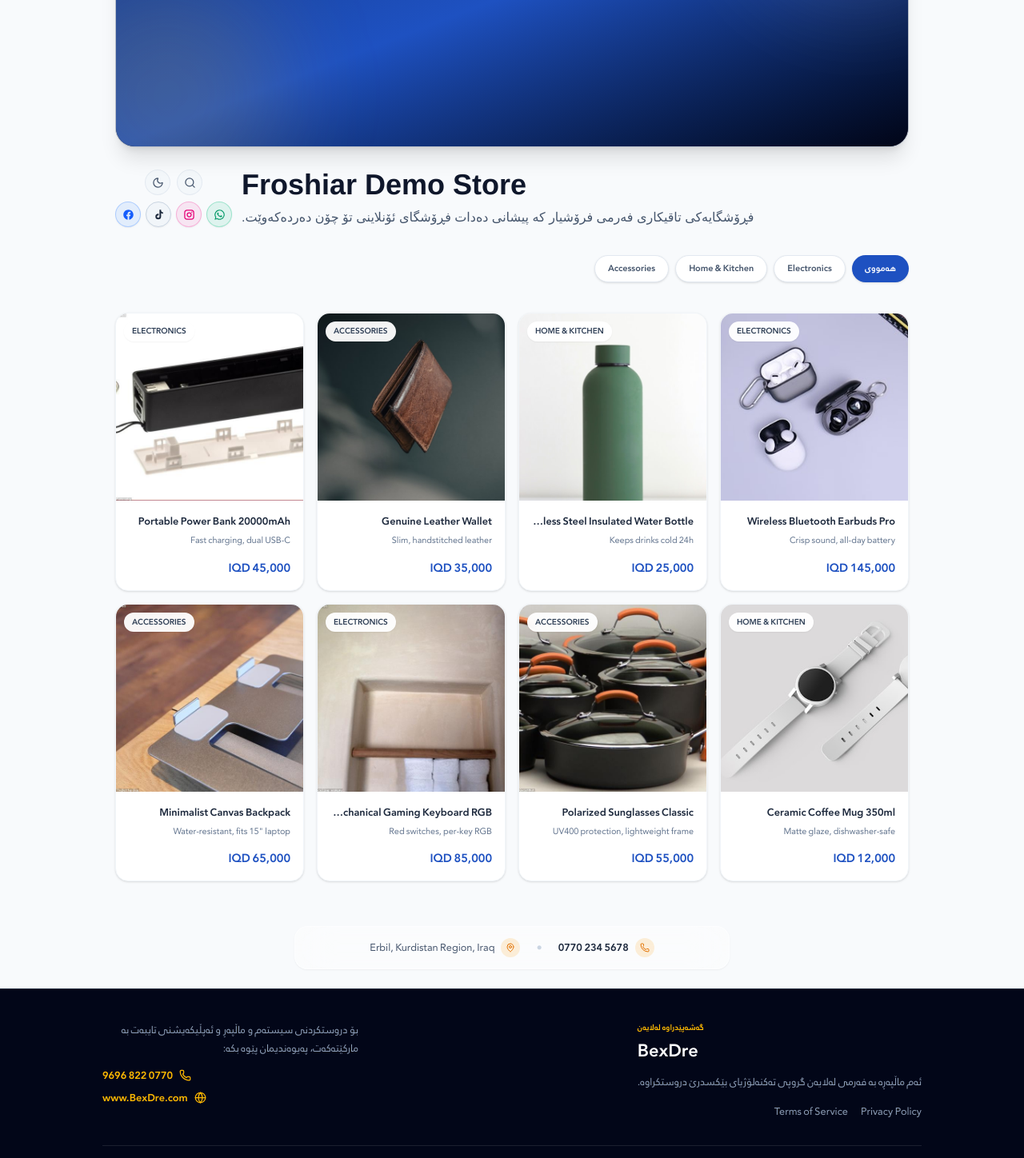
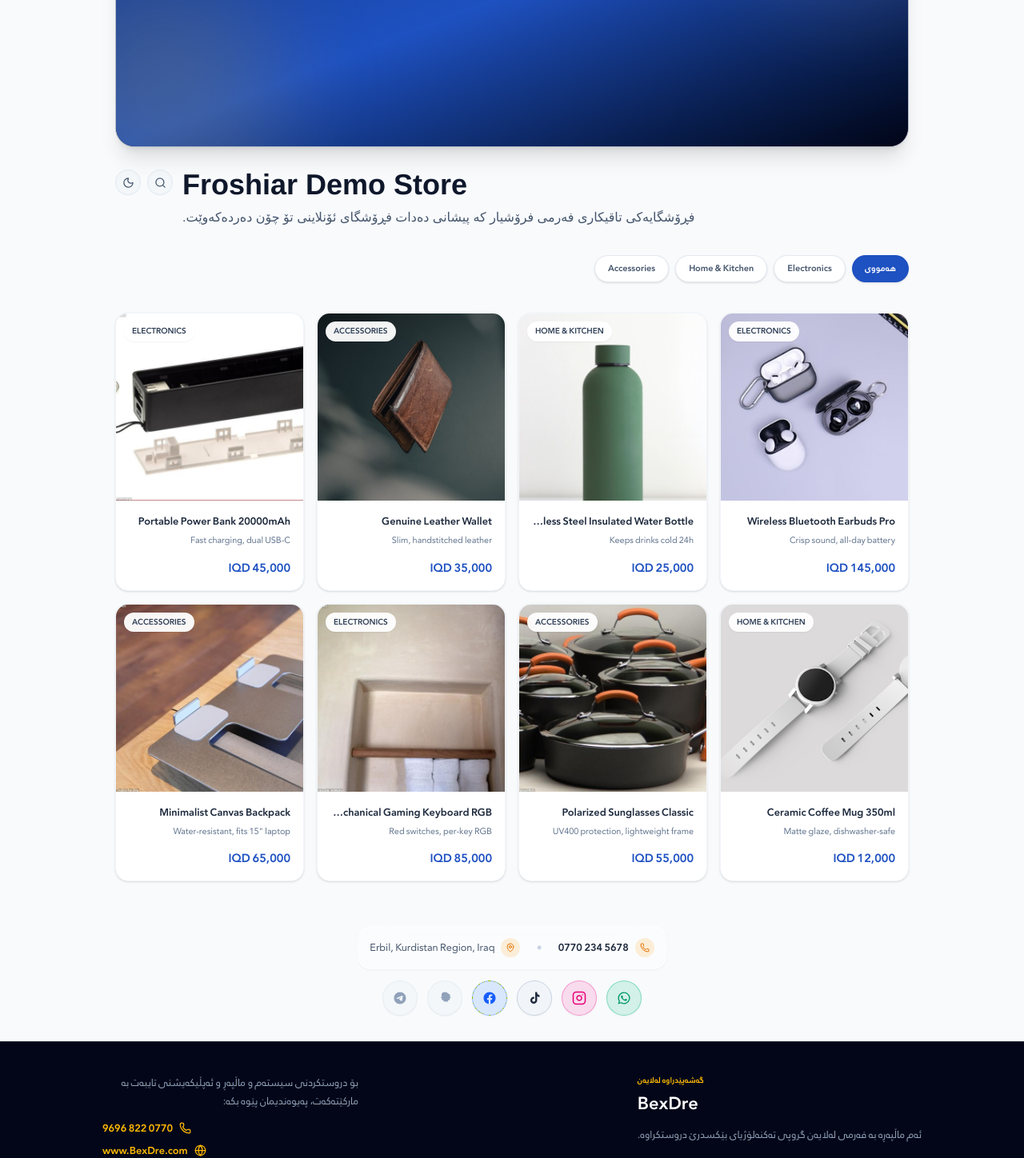
Before and after one commit to Tebin21/ManagerX, a Next.js app in the folder froshiar-website/: page /en/demo in a window 1280 px wide. Shown: the part 224-1672 px from the top of the page at 80% size. Built offline with nearby package versions, Linux system fonts and the light colour scheme.

Commit message:
feat(storefront): move social icons directly underneath bottom contact banner with unavailable feedback

```diff
--- a/froshiar-website/components/storefront/SocialIcons.tsx
+++ b/froshiar-website/components/storefront/SocialIcons.tsx
@@ -1,6 +1,8 @@
 'use client';
 
-function FacebookIcon({ size }: { size: number }) {
+import { useState } from 'react';
+
+function FacebookIcon({ size = 18 }: { size?: number }) {
   return (
     <svg width={size} height={size} viewBox="0 0 24 24" fill="currentColor" aria-hidden="true">
       <path d="M22 12.06C22 6.5 17.52 2 12 2S2 6.5 2 12.06c0 5 3.66 9.17 8.44 9.94v-7.03H7.9v-2.91h2.54V9.85c0-2.5 1.49-3.89 3.77-3.89 1.09 0 2.24.2 2.24.2v2.46h-1.26c-1.24 0-1.63.77-1.63 1.56v1.88h2.78l-.44 2.91h-2.34V22c4.78-.77 8.44-4.94 8.44-9.94Z" />
@@ -8,17 +10,17 @@ function FacebookIcon({ size }: { size: number }) {
   );
 }
 
-function InstagramIcon({ size }: { size: number }) {
+function InstagramIcon({ size = 18 }: { size?: number }) {
   return (
-    <svg width={size} height={size} viewBox="0 0 24 24" fill="none" stroke="currentColor" strokeWidth={2} aria-hidden="true">
-      <rect x="3" y="3" width="18" height="18" rx="5" />
-      <circle cx="12" cy="12" r="4" />
-      <circle cx="17.2" cy="6.8" r="1.1" fill="currentColor" stroke="none" />
+    <svg width={size} height={size} viewBox="0 0 24 24" fill="none" stroke="currentColor" strokeWidth={2} strokeLinecap="round" strokeLinejoin="round" aria-hidden="true">
+      <rect x="2" y="2" width="20" height="20" rx="5" ry="5" />
+      <path d="M16 11.37A4 4 0 1 1 12.63 8 4 4 0 0 1 16 11.37z" />
+      <line x1="17.5" y1="6.5" x2="17.51" y2="6.5" />
     </svg>
   );
 }
 
-function TikTokIcon({ size }: { size: number }) {
+function TikTokIcon({ size = 18 }: { size?: number }) {
   return (
     <svg width={size} height={size} viewBox="0 0 24 24" fill="currentColor" aria-hidden="true">
       <path d="M16.5 2h-3.1v13.6c0 1.4-1.1 2.5-2.5 2.5a2.5 2.5 0 0 1 0-5c.3 0 .6.05.85.13v-3.2a5.7 5.7 0 0 0-.85-.06 5.7 5.7 0 1 0 5.7 5.7V8.9c1.1.8 2.45 1.27 3.9 1.27V7.1c-2.2 0-3.99-1.75-4-3.94V2Z" />
@@ -26,10 +28,26 @@ function TikTokIcon({ size }: { size: number }) {
   );
 }
 
-function WhatsAppIcon({ size }: { size: number }) {
+function WhatsAppIcon({ size = 18 }: { size?: number }) {
   return (
     <svg width={size} height={size} viewBox="0 0 24 24" fill="currentColor" aria-hidden="true">
       <path d="M12 2a10 10 0 0 0-8.6 15.1L2 22l5-1.35A10 10 0 1 0 12 2Zm0 18.2a8.15 8.15 0 0 1-4.16-1.14l-.3-.18-3 .8.8-2.93-.2-.3A8.2 8.2 0 1 1 12 20.2Zm4.5-6.13c-.25-.12-1.45-.72-1.68-.8-.22-.08-.39-.12-.55.13-.16.25-.63.8-.78.96-.14.16-.29.18-.54.06-.25-.12-1.04-.38-1.98-1.22-.73-.65-1.22-1.46-1.37-1.71-.14-.25-.02-.38.11-.5.11-.11.25-.29.37-.43.13-.14.17-.25.25-.4.08-.16.04-.3-.02-.43-.06-.12-.55-1.32-.75-1.81-.2-.48-.4-.41-.55-.42h-.47c-.16 0-.43.06-.65.3-.22.25-.86.84-.86 2.04 0 1.2.88 2.37 1 2.53.12.16 1.74 2.66 4.22 3.73.59.25 1.05.4 1.41.52.59.19 1.13.16 1.56.1.48-.07 1.45-.59 1.65-1.16.2-.57.2-1.06.14-1.16-.06-.1-.22-.16-.47-.28Z" />
+    </svg>
+  );
+}
+
+function SnapchatIcon({ size = 18 }: { size?: number }) {
+  return (
+    <svg width={size} height={size} viewBox="0 0 24 24" fill="currentColor" aria-hidden="true">
+      <path d="M12.002 2C8.618 2 6.46 3.948 6.46 6.81c0 1.08.384 2.148.625 2.76.082.207.124.31-.02.433-.147.126-.402.138-.636.143-.332.007-.76.016-1.042.316-.273.29-.27.674-.012.984.343.413 1.01.625 1.706.784.093.022.18.041.22.148.05.132-.016.29-.082.443-.133.313-.362.85-.362 1.341 0 .285.08.57.25.795.348.463 1.033.454 1.549.448.33-.005.626-.008.825.137.28.204.383.693.447 1.002.1.482.25 1.198.81 1.442.26.113.56.165.87.165.41 0 .84-.09 1.25-.26.6-.25 1.05-.25 1.63 0 .4.17.84.26 1.25.26.31 0 .61-.052.87-.165.56-.244.71-.96.81-1.442.064-.309.167-.798.447-1.002.199-.145.495-.142.825-.137.516.006 1.2.015 1.549-.448.17-.225.25-.51.25-.795 0-.491-.229-1.028-.362-1.341-.066-.153-.132-.311-.082-.443.04-.107.127-.126.22-.148.696-.159 1.363-.371 1.706-.784.258-.31.261-.694-.012-.984-.282-.3-.71-.309-1.042-.316-.234-.005-.489-.017-.636-.143-.144-.123-.102-.226-.02-.433.241-.612.625-1.68.625-2.76C17.544 3.948 15.386 2 12.002 2z" />
+    </svg>
+  );
+}
+
+function TelegramIcon({ size = 18 }: { size?: number }) {
+  return (
+    <svg width={size} height={size} viewBox="0 0 24 24" fill="currentColor" aria-hidden="true">
+      <path d="M12 2C6.48 2 2 6.48 2 12s4.48 10 10 10 10-4.48 10-10S17.52 2 12 2zm4.64 6.8c-.15 1.58-.8 5.42-1.13 7.19-.14.75-.42 1-.68 1.03-.58.05-1.02-.38-1.58-.75-.88-.58-1.38-.94-2.23-1.5-.99-.65-.35-1.01.22-1.59.15-.15 2.71-2.48 2.76-2.69a.2.2 0 00-.05-.18c-.06-.05-.14-.03-.21-.02-.09.02-1.49.95-4.22 2.79-.4.27-.76.41-1.08.4-.36-.01-1.04-.2-1.55-.37-.63-.2-1.12-.31-1.08-.66.02-.18.27-.36.75-.55 2.92-1.27 4.86-2.11 5.83-2.52 2.78-1.16 3.35-1.36 3.73-1.36.08 0 .27.02.39.12.1.08.13.19.14.27-.01.06.01.24 0 .38z" />
     </svg>
   );
 }
@@ -39,89 +57,137 @@ interface Props {
   instagramUrl?: string;
   tiktokUrl?: string;
   whatsappNumber?: string;
+  telegramUrl?: string;
+  snapchatUrl?: string;
 }
 
 function buildWhatsAppUrl(whatsappNumber: string): string {
   return `https://wa.me/${whatsappNumber.replace(/\D/g, '')}`;
 }
 
-export function SocialIcons({ facebookUrl, instagramUrl, tiktokUrl, whatsappNumber }: Props) {
-  const activeItems: {
-    key: string;
-    label: string;
-    href: string;
-    badgeClass: string;
-    Icon: (p: { size: number }) => React.JSX.Element;
-  }[] = [];
+export function SocialIcons({
+  facebookUrl,
+  instagramUrl,
+  tiktokUrl,
+  whatsappNumber,
+  telegramUrl,
+  snapchatUrl,
+}: Props) {
+  const [activeUnavailable, setActiveUnavailable] = useState<string | null>(null);
 
   const cleanWhatsapp = (whatsappNumber || '').trim();
-  if (cleanWhatsapp) {
-    activeItems.push({
+  const cleanInstagram = (instagramUrl || '').trim();
+  const cleanTikTok = (tiktokUrl || '').trim();
+  const cleanFacebook = (facebookUrl || '').trim();
+  const cleanSnapchat = (snapchatUrl || '').trim();
+  const cleanTelegram = (telegramUrl || '').trim();
+
+  const items = [
+    {
       key: 'whatsapp',
-      label: 'واتسئەپ (WhatsApp)',
-      href: buildWhatsAppUrl(cleanWhatsapp),
-      badgeClass:
-        'border-emerald-500/30 bg-emerald-500/10 text-emerald-600 hover:bg-emerald-500 hover:text-white dark:border-emerald-500/40 dark:bg-emerald-500/20 dark:text-emerald-400 dark:hover:bg-emerald-500 dark:hover:text-white',
+      name: 'واتسئەپ',
+      href: cleanWhatsapp ? buildWhatsAppUrl(cleanWhatsapp) : undefined,
+      isAvailable: Boolean(cleanWhatsapp),
+      activeClass:
+        'border-emerald-500/40 bg-emerald-500/15 text-emerald-600 hover:bg-emerald-500 hover:text-white hover:border-emerald-500 dark:border-emerald-500/40 dark:bg-emerald-500/20 dark:text-emerald-400 dark:hover:bg-emerald-500 dark:hover:text-white',
       Icon: WhatsAppIcon,
-    });
-  }
+    },
+    {
+      key: 'instagram',
+      name: 'ئینستاگرام',
+      href: cleanInstagram || undefined,
+      isAvailable: Boolean(cleanInstagram),
+      activeClass:
+        'border-pink-500/40 bg-pink-500/15 text-pink-600 hover:bg-gradient-to-tr hover:from-amber-500 hover:via-pink-500 hover:to-purple-500 hover:text-white hover:border-transparent dark:border-pink-500/40 dark:bg-pink-500/20 dark:text-pink-400',
+      Icon: InstagramIcon,
+    },
+    {
+      key: 'tiktok',
+      name: 'تیکتۆک',
+      href: cleanTikTok || undefined,
+      isAvailable: Boolean(cleanTikTok),
+      activeClass:
+        'border-slate-300 bg-slate-100 text-slate-800 hover:bg-black hover:text-white hover:border-black dark:border-slate-700 dark:bg-white/[0.08] dark:text-slate-200 dark:hover:bg-white dark:hover:text-black',
+      Icon: TikTokIcon,
+    },
+    {
+      key: 'facebook',
+      name: 'فەیسبووک',
+      href: cleanFacebook || undefined,
+      isAvailable: Boolean(cleanFacebook),
+      activeClass:
+        'border-blue-500/40 bg-blue-500/15 text-blue-600 hover:bg-blue-600 hover:text-white hover:border-blue-600 dark:border-blue-500/40 dark:bg-blue-500/20 dark:text-blue-400 dark:hover:bg-blue-600 dark:hover:text-white',
+      Icon: FacebookIcon,
+    },
+    {
+      key: 'snapchat',
+      name: 'سناپچات',
+      href: cleanSnapchat || undefined,
+      isAvailable: Boolean(cleanSnapchat),
+      activeClass:
+        'border-amber-400/50 bg-amber-300/20 text-amber-600 hover:bg-[#FFFC00] hover:text-slate-900 hover:border-amber-400 dark:border-amber-400/40 dark:bg-amber-400/20 dark:text-amber-300 dark:hover:bg-[#FFFC00] dark:hover:text-slate-950',
+      Icon: SnapchatIcon,
+    },
+    {
+      key: 'telegram',
+      name: 'تێلیگرام',
+      href: cleanTelegram || undefined,
+      isAvailable: Boolean(cleanTelegram),
+      activeClass:
+        'border-sky-500/40 bg-sky-500/15 text-sky-500 hover:bg-sky-500 hover:text-white hover:border-sky-500 dark:border-sky-500/40 dark:bg-sky-500/20 dark:text-sky-400 dark:hover:bg-sky-500 dark:hover:text-white',
+      Icon: TelegramIcon,
+    },
+  ];
 
-  const cleanInstagram = (instagramUrl || '').trim();
-  if (cleanInstagram) {
-    activeItems.push({
-      key: 'instagram',
-      label: 'ئینستاگرام (Instagram)',
-      href: cleanInstagram,
-      badgeClass:
-        'border-pink-500/30 bg-pink-500/10 text-pink-600 hover:bg-gradient-to-tr hover:from-amber-500 hover:via-pink-500 hover:to-purple-500 hover:text-white dark:border-pink-500/40 dark:bg-pink-500/20 dark:text-pink-400',
-      Icon: InstagramIcon,
-    });
-  }
-
-  const cleanTikTok = (tiktokUrl || '').trim();
-  if (cleanTikTok) {
-    activeItems.push({
-      key: 'tiktok',
-      label: 'تیکتۆک (TikTok)',
-      href: cleanTikTok,
-      badgeClass:
-        'border-slate-300 bg-slate-100 text-slate-800 hover:bg-black hover:text-white dark:border-slate-700 dark:bg-white/[0.08] dark:text-slate-200 dark:hover:bg-white dark:hover:text-black',
-      Icon: TikTokIcon,
-    });
-  }
-
-  const cleanFacebook = (facebookUrl || '').trim();
-  if (cleanFacebook) {
-    activeItems.push({
-      key: 'facebook',
-      label: 'فەیسبووک (Facebook)',
-      href: cleanFacebook,
-      badgeClass:
-        'border-blue-500/30 bg-blue-500/10 text-blue-600 hover:bg-blue-600 hover:text-white dark:border-blue-500/40 dark:bg-blue-500/20 dark:text-blue-400 dark:hover:bg-blue-600 dark:hover:text-white',
-      Icon: FacebookIcon,
-    });
-  }
-
-  // Strict Rule: If no social links were provided, do not render anything!
-  if (activeItems.length === 0) {
-    return null;
-  }
+  const handleUnavailableClick = (key: string) => {
+    setActiveUnavailable(key);
+    setTimeout(() => {
+      setActiveUnavailable((curr) => (curr === key ? null : curr));
+    }, 2500);
+  };
 
   return (
-    <div className="flex items-center gap-1.5 flex-wrap justify-center">
-      {activeItems.map(({ key, label, href, badgeClass, Icon }) => (
-        <a
-          key={key}
-          href={href}
-          target="_blank"
-          rel="noopener noreferrer"
-          aria-label={label}
-          title={label}
-          className={`flex h-8 w-8 items-center justify-center rounded-full border shadow-xs transition-all duration-200 hover:scale-110 active:scale-95 cursor-pointer ${badgeClass}`}
-        >
-          <Icon size={15} />
-        </a>
-      ))}
+    <div className="flex flex-wrap items-center justify-center gap-2.5 sm:gap-3">
+      {items.map((item) => {
+        if (item.isAvailable && item.href) {
+          return (
+            <a
+              key={item.key}
+              href={item.href}
+              target="_blank"
+              rel="noopener noreferrer"
+              aria-label={item.name}
+              title={item.name}
+              className={`relative flex h-10 w-10 sm:h-11 sm:w-11 items-center justify-center rounded-full border shadow-xs transition-all duration-200 hover:scale-110 active:scale-95 cursor-pointer ${item.activeClass}`}
+            >
+              <item.Icon size={18} />
+            </a>
+          );
+        }
+
+        const isBadgeOpen = activeUnavailable === item.key;
+
+        return (
+          <div key={item.key} className="relative">
+            <button
+              type="button"
+              onClick={() => handleUnavailableClick(item.key)}
+              aria-label={`${item.name} (بەردەست نییە)`}
+              title={`${item.name} (بەردەست نییە)`}
+              className="relative flex h-10 w-10 sm:h-11 sm:w-11 items-center justify-center rounded-full border border-slate-200/70 bg-slate-100/60 text-slate-400 shadow-2xs backdrop-blur-sm transition-all duration-200 hover:border-amber-400/50 hover:text-amber-500 hover:scale-105 active:scale-95 cursor-pointer dark:border-white/10 dark:bg-white/[0.04] dark:text-slate-500 dark:hover:border-amber-400/50 dark:hover:text-amber-400"
+            >
+              <item.Icon size={18} />
+            </button>
+
+            {/* Popup Tooltip: بەردەست نییە */}
+            {isBadgeOpen && (
+              <div className="absolute -top-8 left-1/2 -translate-x-1/2 z-30 pointer-events-none whitespace-nowrap rounded-lg bg-slate-900/95 px-2.5 py-1 text-[11px] font-bold text-white shadow-xl ring-1 ring-white/10 animate-in fade-in zoom-in-95 duration-150 dark:bg-slate-800 dark:text-amber-300">
+                بەردەست نییە
+              </div>
+            )}
+          </div>
+        );
+      })}
     </div>
   );
 }
--- a/froshiar-website/components/storefront/StoreContactBanner.tsx
+++ b/froshiar-website/components/storefront/StoreContactBanner.tsx
@@ -2,6 +2,7 @@
 
 import { Phone, MapPin } from 'lucide-react';
 import type { StoreInfo } from '@/lib/storefront/storeApi';
+import { SocialIcons } from './SocialIcons';
 
 interface Props {
   info: StoreInfo;
@@ -11,12 +12,10 @@ export function StoreContactBanner({ info }: Props) {
   const hasPhone = Boolean(info.phone && info.phone.trim());
   const hasAddress = Boolean(info.address && info.address.trim());
 
-  if (!hasPhone && !hasAddress) {
-    return null;
-  }
-
   return (
-    <div className="mx-auto mt-8 mb-6 w-full max-w-xl px-4">
+    <div className="mx-auto mt-8 mb-8 flex w-full max-w-xl flex-col items-center gap-3.5 px-4">
+      {/* 1. Phone & Address Liquid Glass Banner */}
+      {(hasPhone || hasAddress) && (
         <div className="flex flex-wrap items-center justify-center gap-x-5 gap-y-2 rounded-2xl border border-white/60 bg-white/40 p-3 shadow-xs backdrop-blur-xl transition-all dark:border-white/10 dark:bg-white/[0.04] sm:p-3.5">
           {hasPhone && (
             <a
@@ -45,6 +44,17 @@ export function StoreContactBanner({ info }: Props) {
             </div>
           )}
         </div>
+      )}
+
+      {/* 2. All Social Media Icons directly underneath the contact banner */}
+      <SocialIcons
+        facebookUrl={info.facebookUrl}
+        instagramUrl={info.instagramUrl}
+        tiktokUrl={info.tiktokUrl}
+        whatsappNumber={info.whatsappNumber}
+        telegramUrl={info.telegramUrl}
+        snapchatUrl={info.snapchatUrl}
+      />
     </div>
   );
 }
--- a/froshiar-website/components/storefront/StoreHeader.tsx
+++ b/froshiar-website/components/storefront/StoreHeader.tsx
@@ -4,7 +4,6 @@ import { useMemo } from 'react';
 import { Search, X } from 'lucide-react';
 import type { StoreInfo } from '@/lib/storefront/storeApi';
 import { ThemeToggle } from '@/components/layout/ThemeToggle';
-import { SocialIcons } from './SocialIcons';
 
 interface Props {
   businessName: string;
@@ -77,9 +76,8 @@ export function StoreHeader({
             )}
           </div>
 
-          {/* Action Buttons: Search Toggle + Dark/Light Theme Toggle + Social Icons directly underneath */}
-          <div className="flex flex-col items-center gap-2 shrink-0 pt-1">
-            <div className="flex items-center gap-2">
+          {/* Action Buttons: Search Toggle + Dark/Light Theme Toggle */}
+          <div className="flex items-center gap-2 shrink-0 pt-1">
             {/* Search Icon Button */}
             <button
               type="button"
@@ -97,15 +95,6 @@ export function StoreHeader({
 
             {/* Theme Toggle (Moon / Sun) */}
             <ThemeToggle />
-            </div>
-
-            {/* Social media icons directly one row underneath moon & search */}
-            <SocialIcons
-              facebookUrl={info.facebookUrl}
-              instagramUrl={info.instagramUrl}
-              tiktokUrl={info.tiktokUrl}
-              whatsappNumber={info.whatsappNumber}
-            />
           </div>
         </div>
 
--- a/froshiar-website/lib/storefront/storeApi.ts
+++ b/froshiar-website/lib/storefront/storeApi.ts
@@ -19,6 +19,8 @@ export interface StoreInfo {
   instagramUrl?: string;
   tiktokUrl?: string;
   whatsappNumber?: string;
+  telegramUrl?: string;
+  snapchatUrl?: string;
   themeColor?: string;
 }
 
```
Lines whose indentation alone changed are shown as unchanged.
